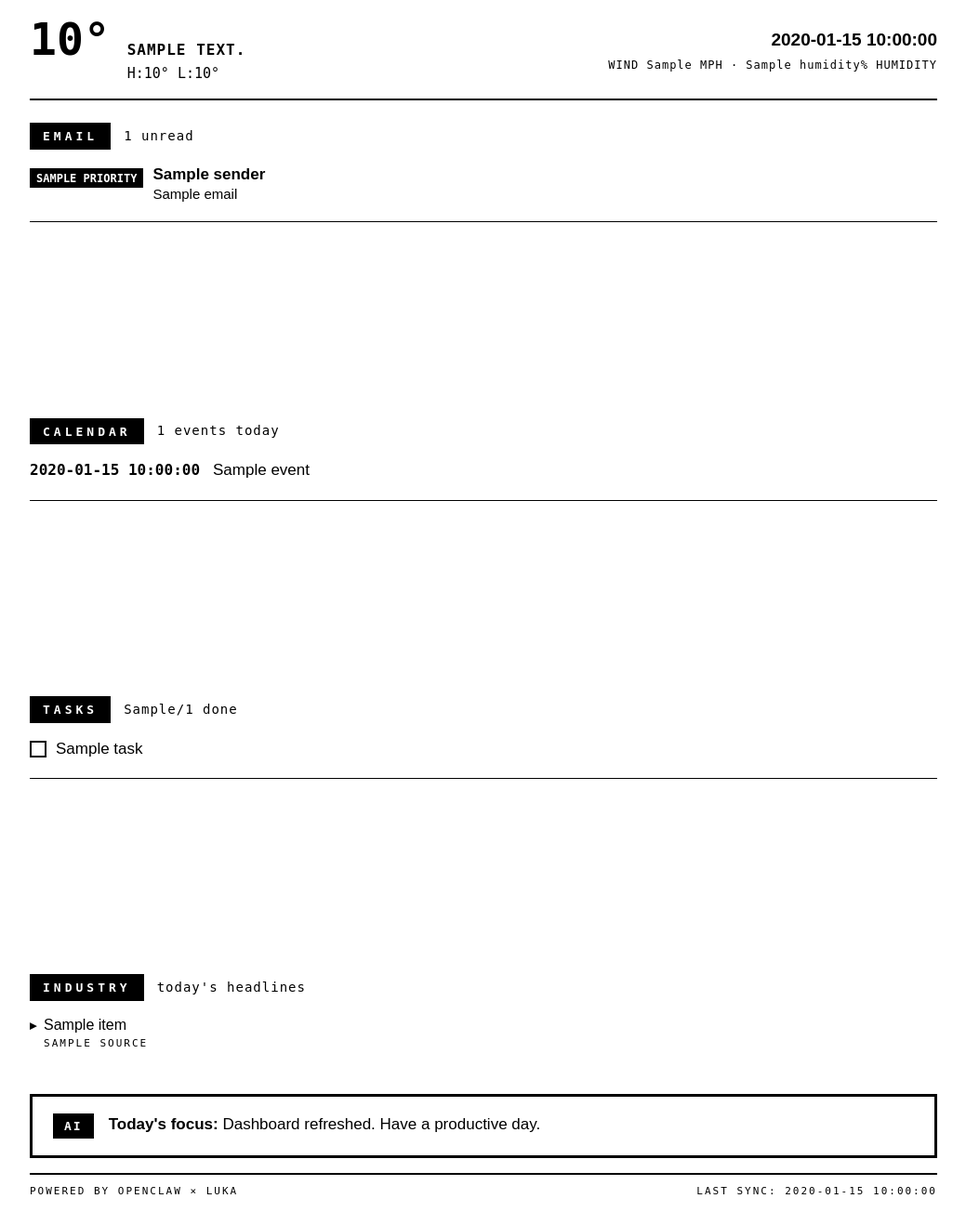
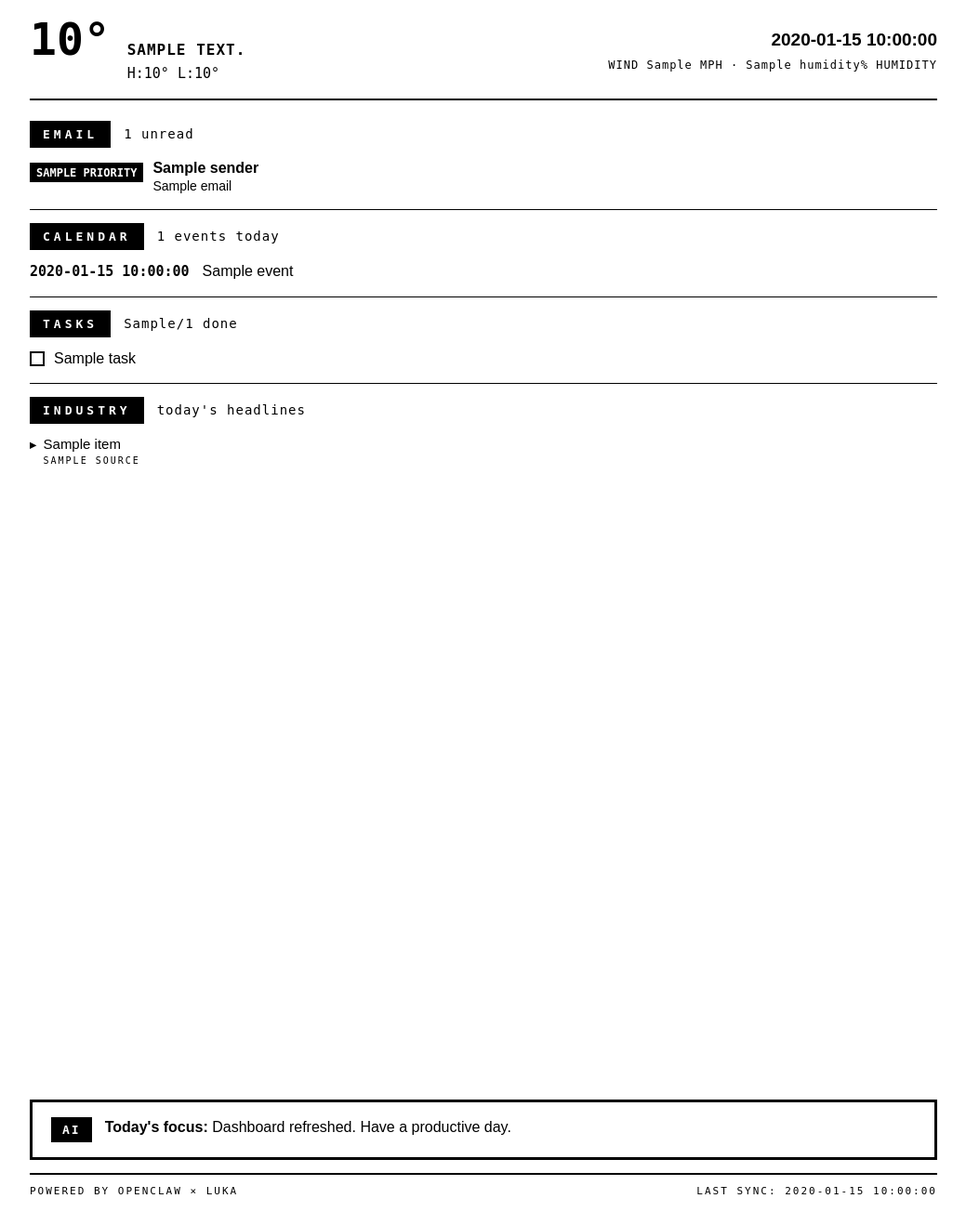
Before and after one commit to chenkevin23/kindle-dashboard, a Python web app: template templates/dashboard.html in a window 1280 px wide. Shown: the part 130-1448 px from the top of the page at 93% size, without its empty margins (16-1055 px from the left). Run offline with Jinja, Linux system fonts and the light colour scheme; the template is opened without the code that fills it: most values are stand-ins (such as "Sample title", 1, 10 or a date in 2020).

Commit message:
Switch to compact dense layout (variant C)
Natural flow, tighter padding, smaller font sizes for content density.
AI summary pinned to bottom via margin-top:auto.

Co-Authored-By: Claude Opus 4.6 <noreply@anthropic.com>

```diff
--- a/templates/dashboard.html
+++ b/templates/dashboard.html
@@ -150,19 +150,18 @@ html, body {
     margin-top: 3px;
 }
 
-/* ── Content area: flex-grow to fill evenly ── */
+/* ── Content area: compact natural flow ── */
 .content {
     flex: 1;
     display: flex;
     flex-direction: column;
-    justify-content: space-between;
     padding: 8px 0;
 }
 
 /* ── Section ── */
 .section {
     flex: 0 0 auto;
-    padding: 16px 0 12px;
+    padding: 14px 0 10px;
     border-bottom: 1px solid #000;
 }
 
@@ -174,7 +173,7 @@ html, body {
     display: flex;
     align-items: center;
     gap: 14px;
-    margin-bottom: 16px;
+    margin-bottom: 12px;
 }
 
 .section-label {
@@ -194,13 +193,6 @@ html, body {
     letter-spacing: 1px;
 }
 
-.section-line {
-    border: none;
-    border-top: 1px solid #000;
-    margin: 0;
-    opacity: 0.25;
-}
-
 /* ── Two-column layout inside sections ── */
 .two-col {
     display: grid;
@@ -213,7 +205,7 @@ html, body {
     display: flex;
     gap: 10px;
     align-items: flex-start;
-    margin-bottom: 8px;
+    margin-bottom: 6px;
 }
 
 .email-tag {
@@ -247,12 +239,12 @@ html, body {
 
 .email-sender {
     font-weight: 700;
-    font-size: 17px;
+    font-size: 16px;
     line-height: 1.3;
 }
 
 .email-subject {
-    font-size: 15px;
+    font-size: 14px;
     line-height: 1.3;
     white-space: nowrap;
     overflow: hidden;
@@ -264,20 +256,20 @@ html, body {
     display: flex;
     gap: 14px;
     align-items: baseline;
-    margin-bottom: 8px;
+    margin-bottom: 6px;
     line-height: 1.4;
 }
 
 .cal-time {
     font-family: 'JetBrains Mono', monospace;
     font-weight: 700;
-    font-size: 16px;
-    min-width: 90px;
+    font-size: 15px;
+    min-width: 85px;
     flex-shrink: 0;
 }
 
 .cal-title {
-    font-size: 17px;
+    font-size: 16px;
     white-space: nowrap;
     overflow: hidden;
     text-overflow: ellipsis;
@@ -300,20 +292,20 @@ html, body {
     display: flex;
     gap: 10px;
     align-items: center;
-    margin-bottom: 7px;
-    font-size: 17px;
+    margin-bottom: 5px;
+    font-size: 16px;
     line-height: 1.4;
 }
 
 .task-check {
-    width: 18px;
-    height: 18px;
+    width: 16px;
+    height: 16px;
     border: 2px solid #000;
     flex-shrink: 0;
     display: inline-flex;
     align-items: center;
     justify-content: center;
-    font-size: 12px;
+    font-size: 11px;
 }
 
 .task-check.done {
@@ -344,14 +336,14 @@ html, body {
     display: flex;
     gap: 8px;
     align-items: baseline;
-    margin-bottom: 9px;
+    margin-bottom: 7px;
     min-width: 0;
 }
 
 .news-bullet {
     flex-shrink: 0;
     font-weight: 700;
-    font-size: 14px;
+    font-size: 13px;
 }
 
 .news-body {
@@ -360,7 +352,7 @@ html, body {
 }
 
 .news-title {
-    font-size: 16px;
+    font-size: 15px;
     line-height: 1.3;
     white-space: nowrap;
     overflow: hidden;
@@ -369,26 +361,26 @@ html, body {
 
 .news-source {
     font-family: 'JetBrains Mono', monospace;
-    font-size: 11px;
+    font-size: 10px;
     letter-spacing: 2px;
     text-transform: uppercase;
-    margin-top: 2px;
+    margin-top: 1px;
 }
 
 /* ── Bottom block (AI + footer pinned to bottom) ── */
 .bottom-block {
     margin-top: auto;
-    padding-top: 16px;
+    padding-top: 12px;
 }
 
 /* ── AI Summary ── */
 .ai-summary {
     border: 3px solid #000;
-    padding: 18px 22px;
+    padding: 16px 20px;
     display: flex;
-    gap: 16px;
+    gap: 14px;
     align-items: flex-start;
-    margin-bottom: 16px;
+    margin-bottom: 14px;
 }
 
 .ai-badge {
@@ -403,8 +395,8 @@ html, body {
 }
 
 .ai-text {
-    font-size: 17px;
-    line-height: 1.45;
+    font-size: 16px;
+    line-height: 1.4;
 }
 
 /* ── Footer ── */
@@ -483,7 +475,6 @@ html, body {
                 {% endfor %}
             </div>
         </div>
-
         {% endif %}
 
         <!-- ── CALENDAR ── -->
@@ -507,7 +498,6 @@ html, body {
                 {% endfor %}
             </div>
         </div>
-
         {% endif %}
 
         <!-- ── TASKS ── -->
@@ -534,7 +524,6 @@ html, body {
             <div class="empty-note">No tasks due today ✓</div>
             {% endif %}
         </div>
-
 
         <!-- ── INDUSTRY NEWS ── -->
         {% if news %}
```
